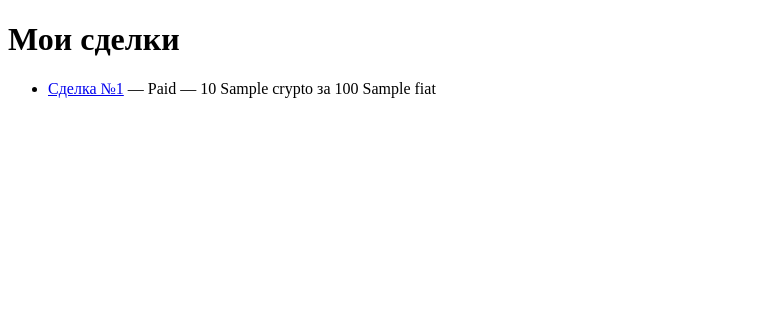
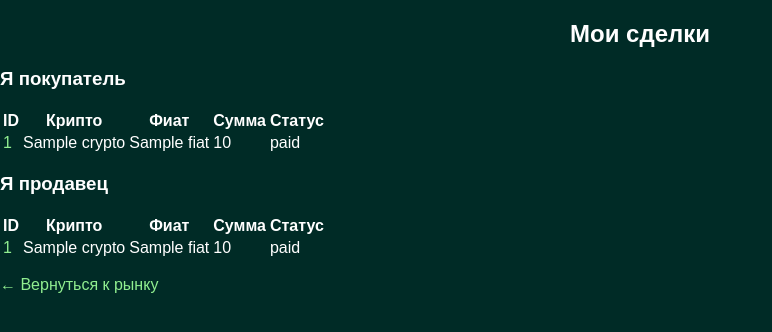
Before and after one commit to Yupara/P2pppppppppp, a FastAPI app: template templates/orders.html in a window 1280 px wide. Shown: the top 332 px of the page, without its empty margins (0-772 px from the left). Run offline with FastAPI, Linux system fonts and the light colour scheme; the template is opened without the code that fills it: most values are stand-ins (such as "Sample title", 1, 10 or a date in 2020); parts of the project's set-up code (start-up, migrations or seed data) failed here and were passed over.

Commit message:
Update orders.html

```diff
--- a/templates/orders.html
+++ b/templates/orders.html
@@ -1,18 +1,42 @@
+<!-- templates/orders.html -->
+
 <!DOCTYPE html>
-<html lang="ru">
-<head><meta charset="UTF-8"><title>Мои сделки</title></head>
+<html>
+<head>
+  <title>Мои заказы</title>
+  <link rel="stylesheet" href="/static/styles.css">
+</head>
 <body>
-  <h1>Мои сделки</h1>
-  <ul>
-    {% for o in orders %}
-      <li>
-        <a href="/trade/{{ o.id }}">Сделка №{{ o.id }}</a>
-         — {{ o.status|capitalize }} —
-        {{ o.amount }} {{ o.ad.crypto }} за {{ (o.amount*o.ad.price)|round(2) }} {{ o.ad.fiat }}
-      </li>
-    {% else %}
-      <li>У вас нет сделок.</li>
+  <h2 style="text-align:center">Мои сделки</h2>
+
+  <h3>Я покупатель</h3>
+  <table>
+    <tr><th>ID</th><th>Крипто</th><th>Фиат</th><th>Сумма</th><th>Статус</th></tr>
+    {% for order in buy_orders %}
+      <tr>
+        <td><a href="/trade/{{ order.id }}">{{ order.id }}</a></td>
+        <td>{{ order.ad.crypto }}</td>
+        <td>{{ order.ad.fiat }}</td>
+        <td>{{ order.amount }}</td>
+        <td>{{ order.status }}</td>
+      </tr>
     {% endfor %}
-  </ul>
+  </table>
+
+  <h3>Я продавец</h3>
+  <table>
+    <tr><th>ID</th><th>Крипто</th><th>Фиат</th><th>Сумма</th><th>Статус</th></tr>
+    {% for order in sell_orders %}
+      <tr>
+        <td><a href="/trade/{{ order.id }}">{{ order.id }}</a></td>
+        <td>{{ order.ad.crypto }}</td>
+        <td>{{ order.ad.fiat }}</td>
+        <td>{{ order.amount }}</td>
+        <td>{{ order.status }}</td>
+      </tr>
+    {% endfor %}
+  </table>
+
+  <p><a href="/market">← Вернуться к рынку</a></p>
 </body>
 </html>
```
